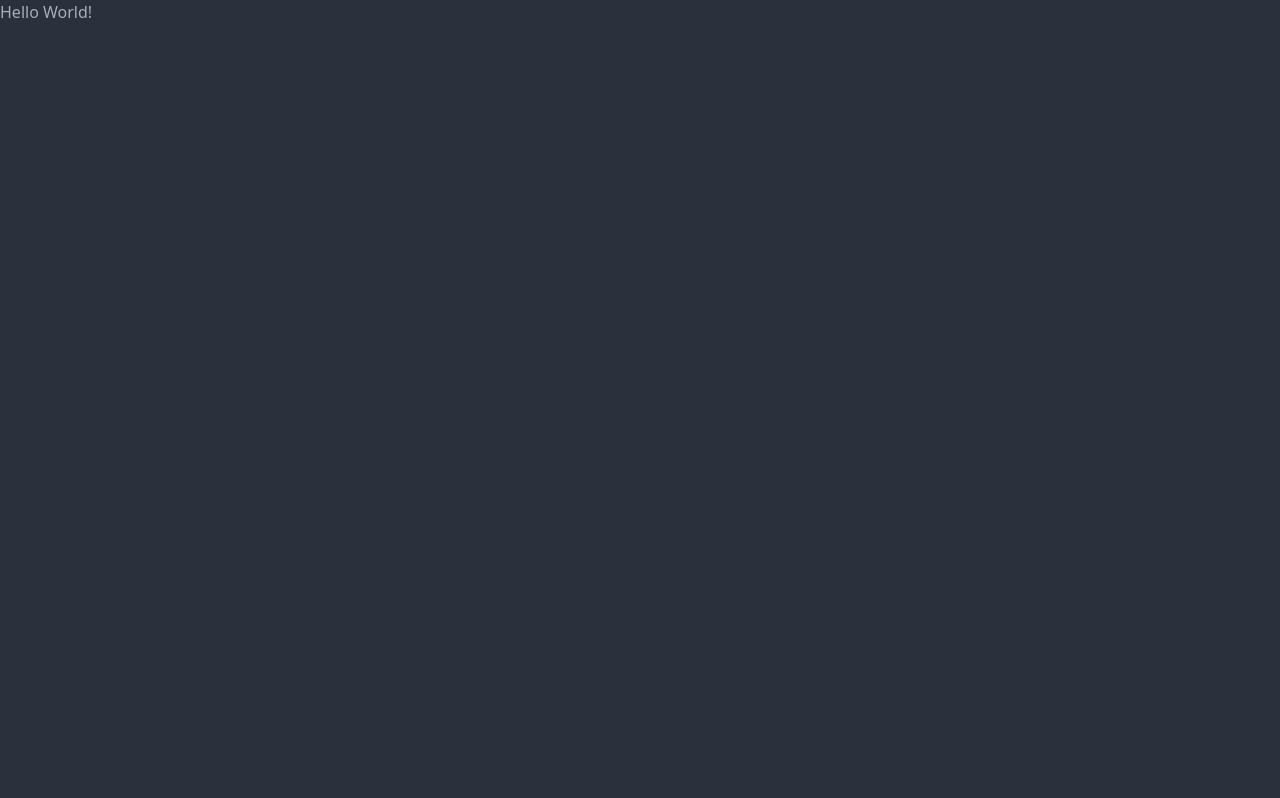
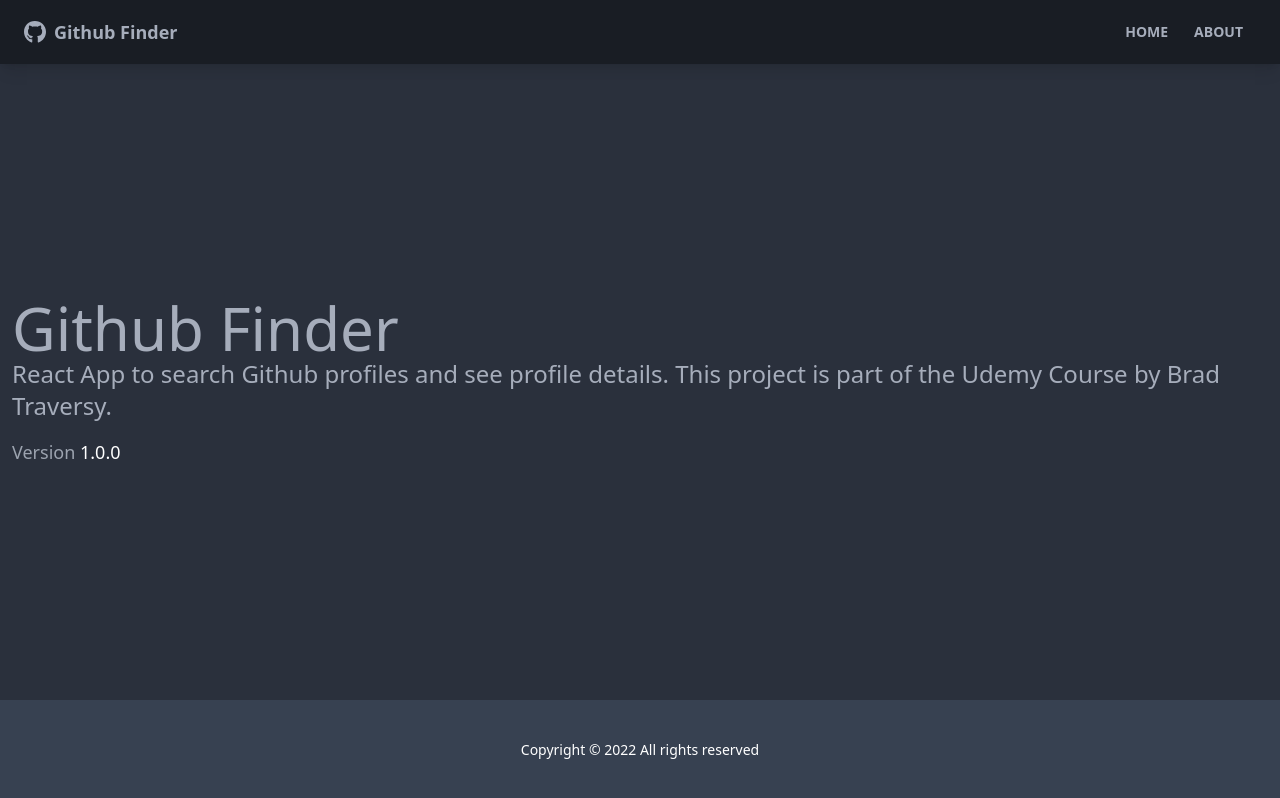
Before and after one commit to carlosofscience/github-finder, a React (Create React App) app: page /about in a window 1280 px wide. Built offline with nearby package versions, Linux system fonts and the light colour scheme; the HTML template or start-up script is replaced by a standard one.

Commit message:
setting up react router and env variables

```diff
--- a/package.json
+++ b/package.json
@@ -9,6 +9,8 @@
     "daisyui": "^2.42.1",
     "react": "^18.2.0",
     "react-dom": "^18.2.0",
+    "react-icons": "^4.6.0",
+    "react-router-dom": "^6.4.3",
     "react-scripts": "5.0.1",
     "web-vitals": "^2.1.4"
   },
--- a/src/App.js
+++ b/src/App.js
@@ -1,8 +1,26 @@
+import { BrowserRouter as Router, Route, Routes } from "react-router-dom";
+import Home from "./Pages/Home";
+import NotFound from "./Pages/NotFound";
+import About from "./Pages/About";
+import Navbar from "./components/layout/Navbar";
+import Footer from "./components/layout/Footer";
+
 function App() {
   return (
-    <div>
-      <h1>Hello World!</h1>
-    </div>
+    <Router>
+      <div className="flex flex-col justify-between h-screen">
+        <Navbar />
+        <main className="container mx-auto px-3 pb-12">
+          <Routes>
+            <Route path="/" element={<Home />} />
+            <Route path="/about" element={<About />} />
+            <Route path="/notfound" element={<NotFound />} />
+            <Route path="/*" element={<NotFound />} />
+          </Routes>
+        </main>
+        <Footer />
+      </div>
+    </Router>
   );
 }
 
--- /dev/null
+++ b/src/Pages/About.jsx
@@ -0,0 +1,15 @@
+function About() {
+  return (
+    <div>
+      <h1 className="text-6xl">Github Finder</h1>
+      <p className="mb-4 text-2xl font-light">
+        React App to search Github profiles and see profile details. This project is part of the Udemy Course by Brad Traversy.
+      </p>
+      <p className="text-lg text-gray-400">
+        Version <span className="text-white">1.0.0</span>
+      </p>
+    </div>
+  )
+}
+
+export default About
--- /dev/null
+++ b/src/Pages/Home.jsx
@@ -0,0 +1,9 @@
+function Home() {
+  return (
+    <div>
+      <h1 className="text-6xl">Welcome!</h1>
+    </div>
+  )
+}
+
+export default Home
--- /dev/null
+++ b/src/Pages/NotFound.jsx
@@ -0,0 +1,21 @@
+import { FaHome } from "react-icons/fa"
+import { Link } from "react-router-dom"
+
+function NotFound() {
+  return (
+    <div className="hero">
+      <div className="text-center hero-content">
+        <h1 className="text-8xl font-bold mb-8">
+          Oops!
+          <p className="text-5xl mb-8">404 - Page not found!</p>
+          <Link to="/" className="btn btn-primary btn-lg">
+            <FaHome className="mr-2"/>
+            Back to Home
+          </Link>
+        </h1>
+      </div>
+    </div>
+  )
+}
+
+export default NotFound
--- /dev/null
+++ b/src/components/layout/Footer.jsx
@@ -0,0 +1,14 @@
+ function Footer() {
+
+  const footerYear =  new Date().getFullYear()
+
+   return (
+     <footer className="footer p-10 bg-gray-700 text-primary-content footer-center">
+       <div>
+         <p>Copyright &copy; {footerYear} All rights reserved</p>
+       </div>
+     </footer>
+   )
+ }
+
+ export default Footer
--- /dev/null
+++ b/src/components/layout/Navbar.jsx
@@ -0,0 +1,35 @@
+import {FaGithub} from 'react-icons/fa'
+import { Link } from 'react-router-dom'
+import PropTypes from 'prop-types'
+
+function Navbar({title}) {
+  return(
+     <nav className="navbar mb-12 shadow-lg bg-neutral text-neutral-content">
+      <div className="container mx-auto">
+        <div className="flex-none px-2 mx-2">
+          <FaGithub className="inline pr-2 text-3xl"/>
+          <Link to='/' className='text-lg font-bold align-middle'>
+            {title}
+          </Link>
+        </div>
+
+        <div className="flex-1 px-2 mx-2">
+          <div className="flex justify-end">
+            <Link to='/' className='btn btn-ghost btn-sm rounded-btn'>Home</Link>
+            <Link to='/about' className='btn btn-ghost btn-sm rounded-btn'>About</Link>
+          </div>
+        </div>
+
+      </div>
+    </nav>
+  )
+}
+
+Navbar.defaultProps = {
+  title:'Github Finder'
+}
+
+Navbar.propTypes ={
+  title: PropTypes.string
+}
+export default Navbar
```
Also changed, not shown: 2 other files (tests, documents, lock files or other folders).
